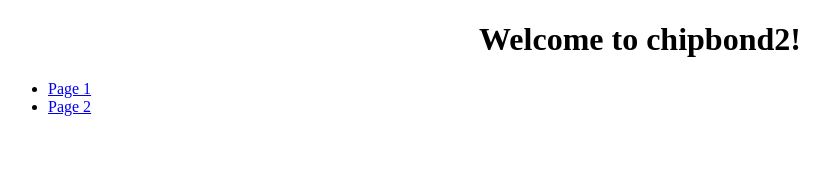
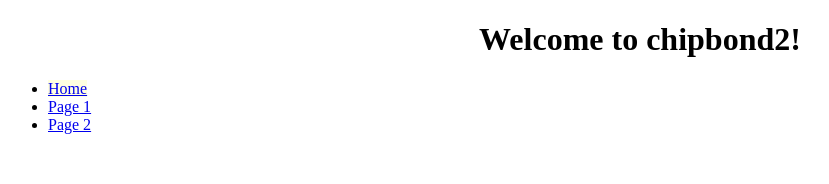
Before and after one commit to ClaireBDLiang/chipbond2, an Angular app: page / in a window 1280 px wide. Shown: the top 184 px of the page, without its empty margins (0-829 px from the left). Built offline with nearby package versions, Linux system fonts and the light colour scheme.

Commit message:
示範 useHash 與 routerLinkActive

```diff
--- a/src/app/app-routing.module.ts
+++ b/src/app/app-routing.module.ts
@@ -4,18 +4,15 @@
 import { Page2Component } from './page2/page2.component';
 
 const routes: Routes = [
-  {
-    path: 'page1',
-    component: Page1Component
-  },
-  {
-    path: 'page2',
-    component: Page2Component
-  },
+  { path: 'page1', component: Page1Component },
+  { path: 'page2', component: Page2Component }
 ];
 
 @NgModule({
-  imports: [RouterModule.forRoot(routes)],
+  imports: [RouterModule.forRoot(routes, {
+    enableTracing: false,
+    useHash: true
+  })],
   exports: [RouterModule]
 })
-export class AppRoutingModule { }
+export class AppRoutingModule {}
--- a/src/app/app.component.css
+++ b/src/app/app.component.css
@@ -0,0 +1,3 @@
+.active {
+  background-color: lightyellow;
+}
--- a/src/app/app.component.html
+++ b/src/app/app.component.html
@@ -5,8 +5,10 @@
 </div>
 
 <ul>
-  <li><a routerLink="/page1">Page 1</a></li>
-  <li><a routerLink="/page2">Page 2</a></li>
+  <li><a routerLinkActive="active" routerLink="/"
+         [routerLinkActiveOptions]="{ exact: true }">Home</a></li>
+  <li><a routerLinkActive="active" routerLink="/page1">Page 1</a></li>
+  <li><a routerLinkActive="active" routerLink="/page2">Page 2</a></li>
 </ul>
 
 <router-outlet></router-outlet>
```
